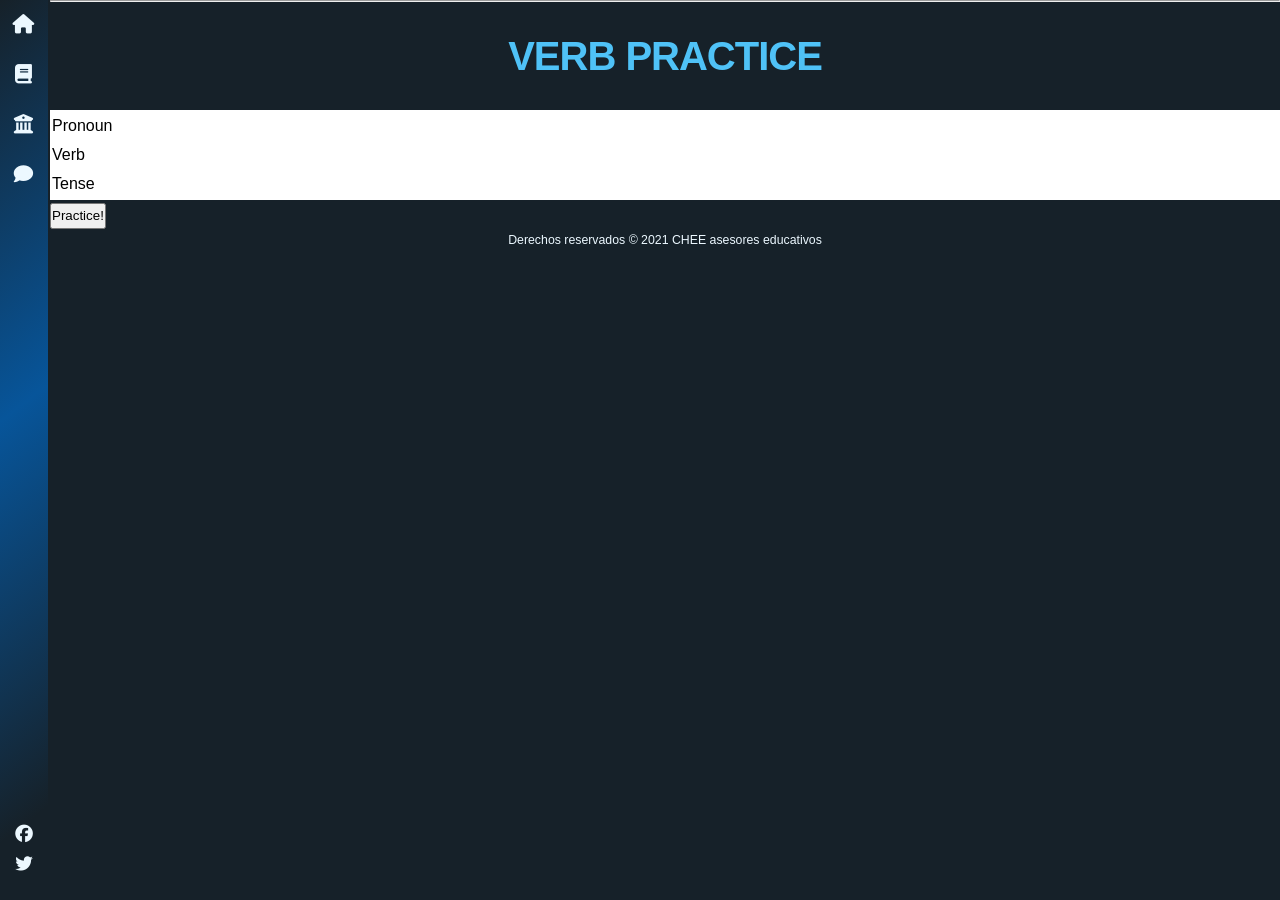
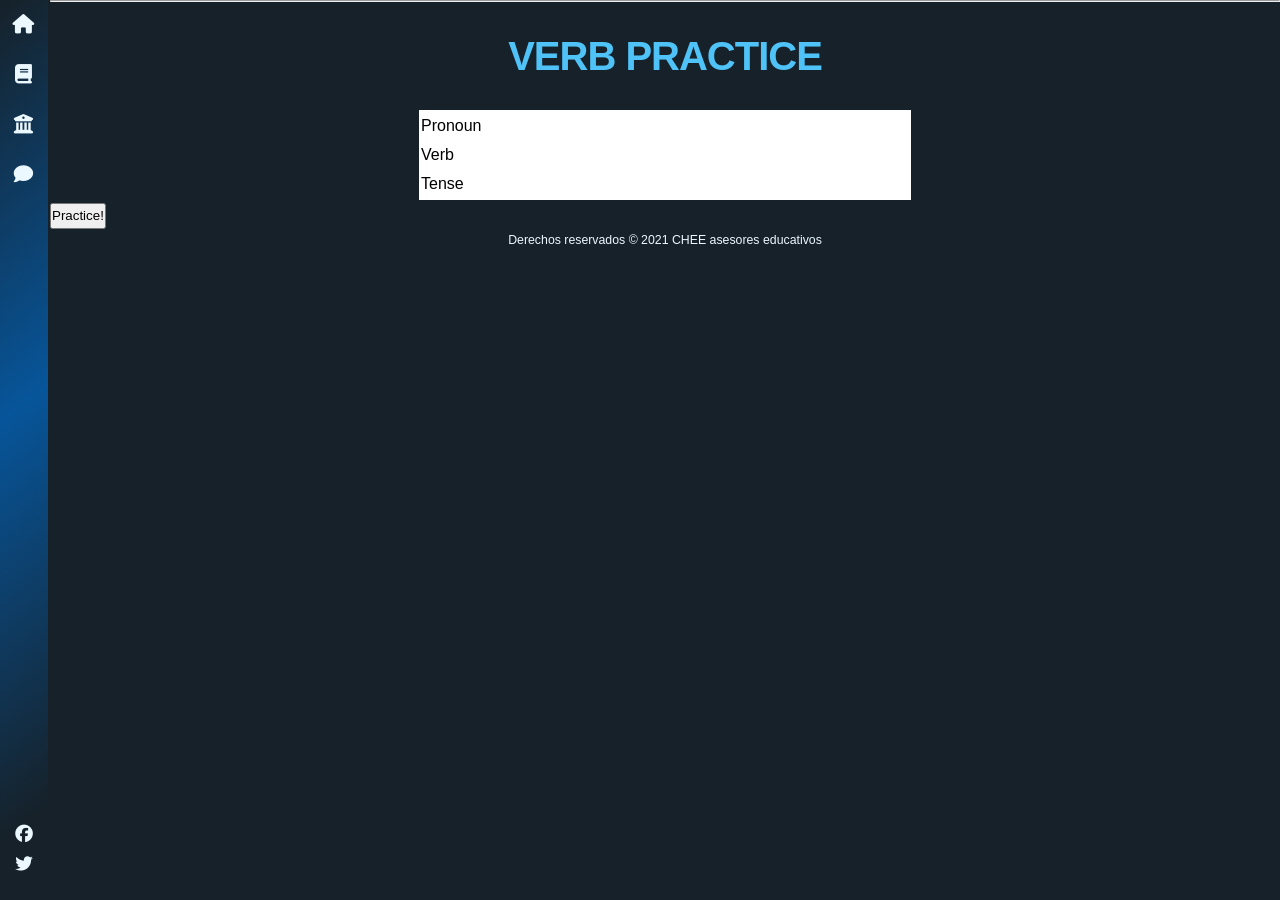
Before and after one commit to camachevaz/ESL, a Jekyll site: the page built from _posts/2021-12-14-verbos.markdown, in a window 1280 px wide. Built offline with Jekyll 4.4.1, drawn with Linux system fonts in a browser that asks for light colours; nearby versions of some CDN libraries; some web fonts are replaced.

Commit message:
Update styles.scss

```diff
--- a/assets/styles/styles.scss
+++ b/assets/styles/styles.scss
@@ -9,4 +9,6 @@
 @import "./highlight.css";
 @import "./variables/light-theme";
 
-#verbs{background: #ffffff;}
+#verbs{background: #ffffff;
+width:40%;
+margin:0 auto;}
```
